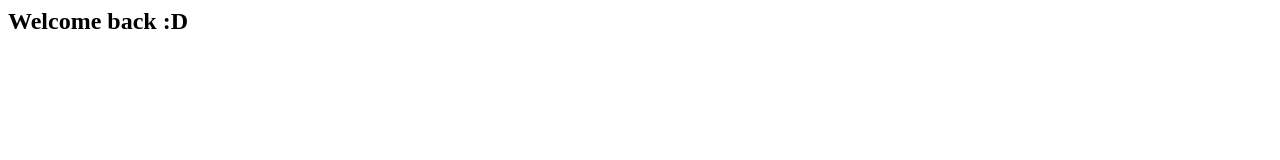
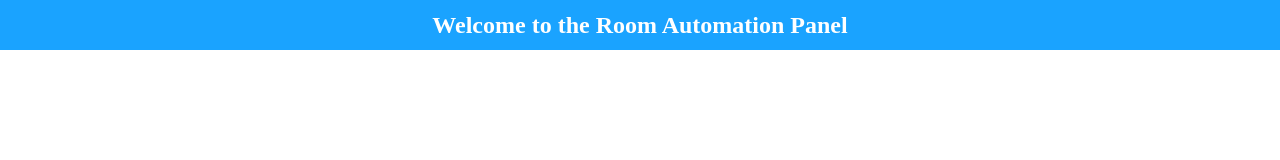
Before and after one commit to PanagiotisGeorgiadis/RoomAutomation, a website: page index.html in a window 1280 px wide. Drawn offline with Linux system fonts and the light colour scheme; no server answers.

Commit message:
Some changes on the index.html files

```diff
--- a/index.html
+++ b/index.html
@@ -1,18 +1,21 @@
 <html>
     <head>
         <title>Welcome to Room Automation Control Panel</title>
-        <script src="/public/APIManager.js" type="text/javascript"></script>
+        <script src = "/public/APIManager.js" type = "text/javascript"></script>
+        <link rel="stylesheet" type="text/css" href="/public/styles.css" />
     </head>
     <body>
-        <h2>Welcome back :D</h2>
+        <!-- <h2>Welcome back :D</h2> -->
+        <div class = "header">
+            <h2>Welcome to the Room Automation Panel</h2>
+        </div>
         <div class = "log-files-container">
         </div>
-    </body>
 
         <script>
             get("/logs")
                 .then((response) => {
-                console.log(response);
+
                         response.logs.map((filename) => {
                             var logFilesContainer = document.getElementsByClassName("log-files-container")[0];
                             var logFile = document.createElement("div");
@@ -29,10 +32,14 @@
             post("/visit")
                 .then((response) => {
                     console.log(response);
+                    response.visit.map((filename) => {
+                        var
+                    });
                 })
                 .catch(() => {
                     console.error("Error in /visit post request.");
                 });
 
         </script>
+    </body>
 </html>
--- /dev/null
+++ b/public/styles.css
@@ -0,0 +1,16 @@
+body {
+    margin: 0;
+}
+
+.header {
+    height: 50px;
+    display: flex;
+    justify-content: center;
+    align-items: center;
+    color: white;
+    background-color: #1aa3ff;
+}
+
+.header > h2 {
+    margin: 0;
+}
```
Lines whose indentation alone changed are shown as unchanged.
